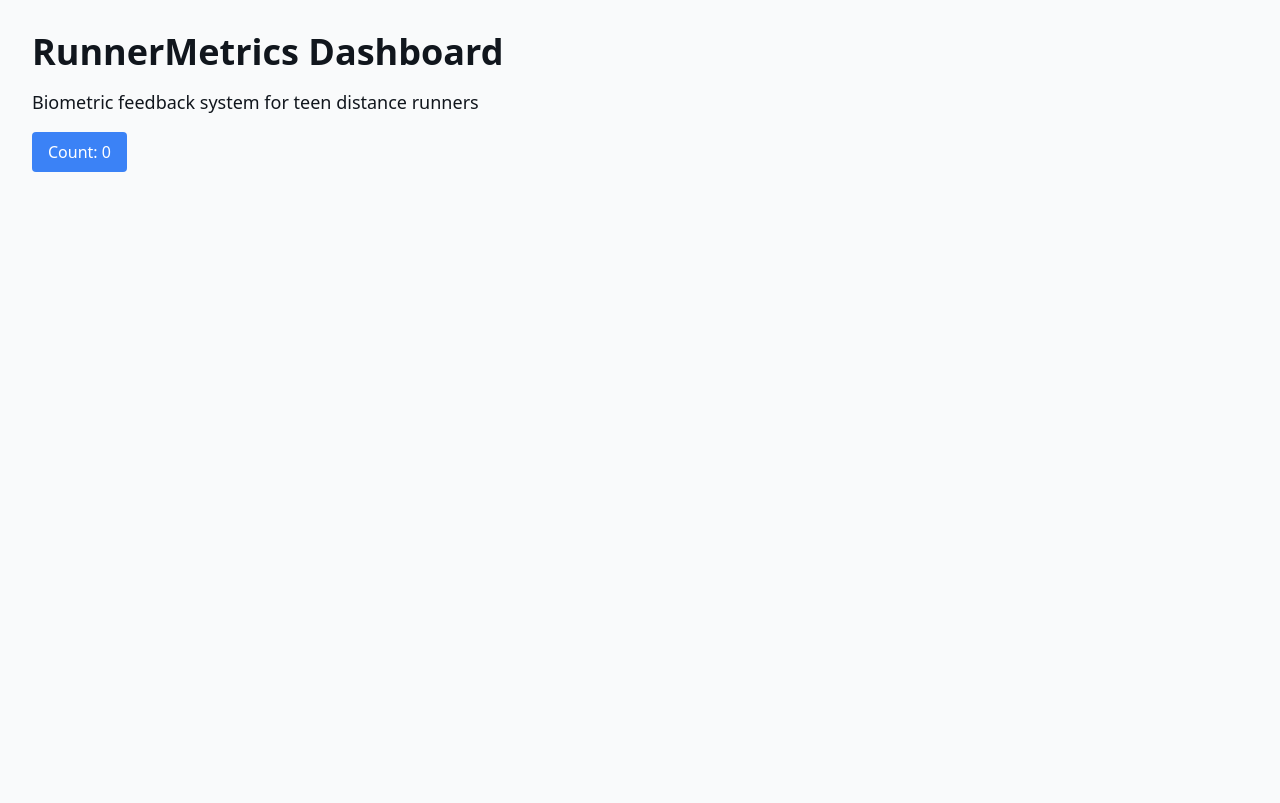
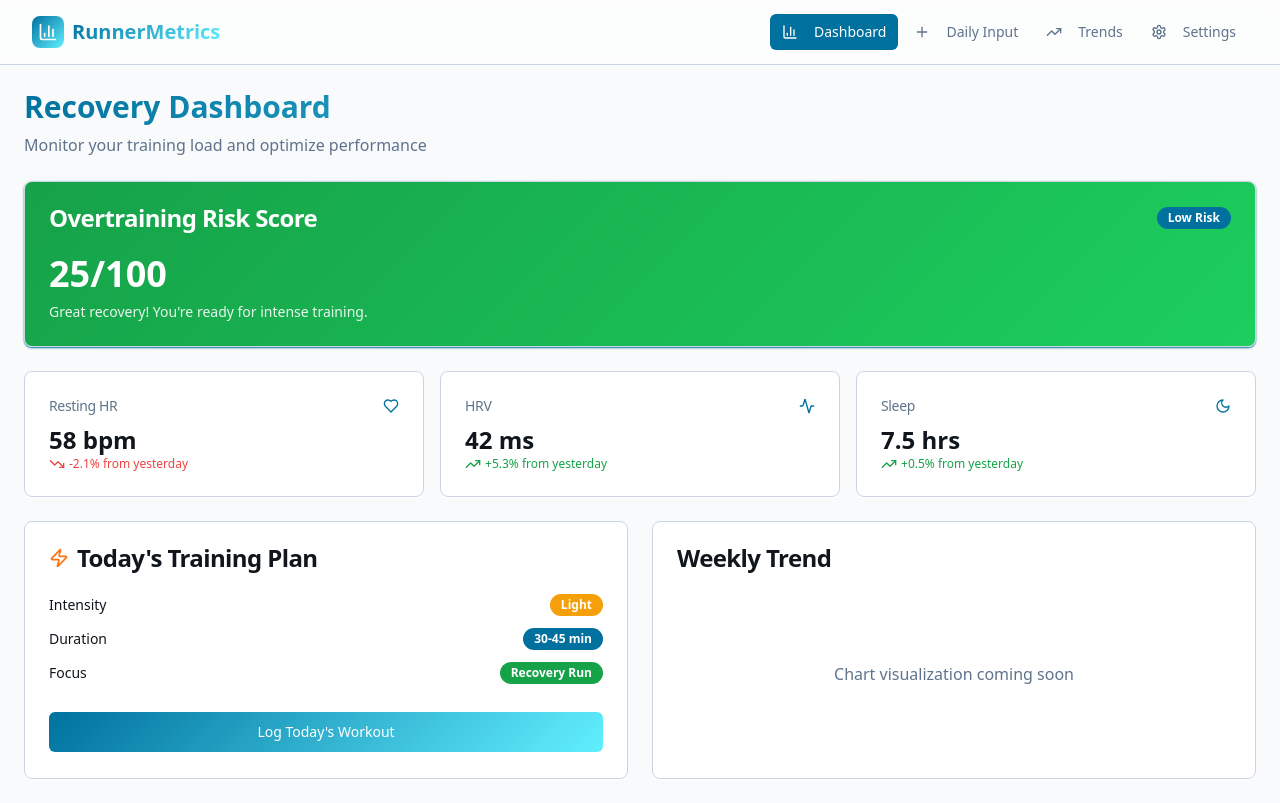
Before and after one commit to aryanvx/run-aware, a React (Vite) app: page / in a window 1280 px wide. Built offline with nearby package versions, Linux system fonts and the light colour scheme.

Commit message:
Fix blank page on deployment
The application is still displaying a blank page when accessed on GitHub Pages. Further investigation is needed to resolve this deployment issue.

```diff
--- a/src/App.tsx
+++ b/src/App.tsx
@@ -3,7 +3,7 @@ import { Toaster as Sonner } from "@/components/ui/sonner";
 import { TooltipProvider } from "@/components/ui/tooltip";
 import { QueryClient, QueryClientProvider } from "@tanstack/react-query";
 import { BrowserRouter, Routes, Route } from "react-router-dom";
-import Index from "./pages/SimpleIndex";
+import Index from "./pages/Index";
 import NotFound from "./pages/NotFound";
 
 const queryClient = new QueryClient();
@@ -13,7 +13,7 @@ const App = () => (
     <TooltipProvider>
       <Toaster />
       <Sonner />
-      <BrowserRouter>
+      <BrowserRouter basename={import.meta.env.BASE_URL}>
         <Routes>
           <Route path="/" element={<Index />} />
           {/* ADD ALL CUSTOM ROUTES ABOVE THE CATCH-ALL "*" ROUTE */}
--- a/src/pages/SimpleIndex.tsx
+++ /dev/null
@@ -1,20 +0,0 @@
-import { useState } from "react";
-
-const SimpleIndex = () => {
-  const [count, setCount] = useState(0);
-
-  return (
-    <div className="min-h-screen bg-background text-foreground p-8">
-      <h1 className="text-4xl font-bold mb-4">RunnerMetrics Dashboard</h1>
-      <p className="text-lg mb-4">Biometric feedback system for teen distance runners</p>
-      <button
-        onClick={() => setCount(count + 1)}
-        className="bg-blue-500 text-white px-4 py-2 rounded hover:bg-blue-600"
-      >
-        Count: {count}
-      </button>
-    </div>
-  );
-};
-
-export default SimpleIndex;
--- a/vite.config.ts
+++ b/vite.config.ts
@@ -5,6 +5,7 @@ import { componentTagger } from "lovable-tagger";
 
 // https://vitejs.dev/config/
 export default defineConfig(({ mode }) => ({
+  base: mode === 'production' ? '/run-aware-coach/' : '/',
   server: {
     host: "::",
     port: 8080,
```
